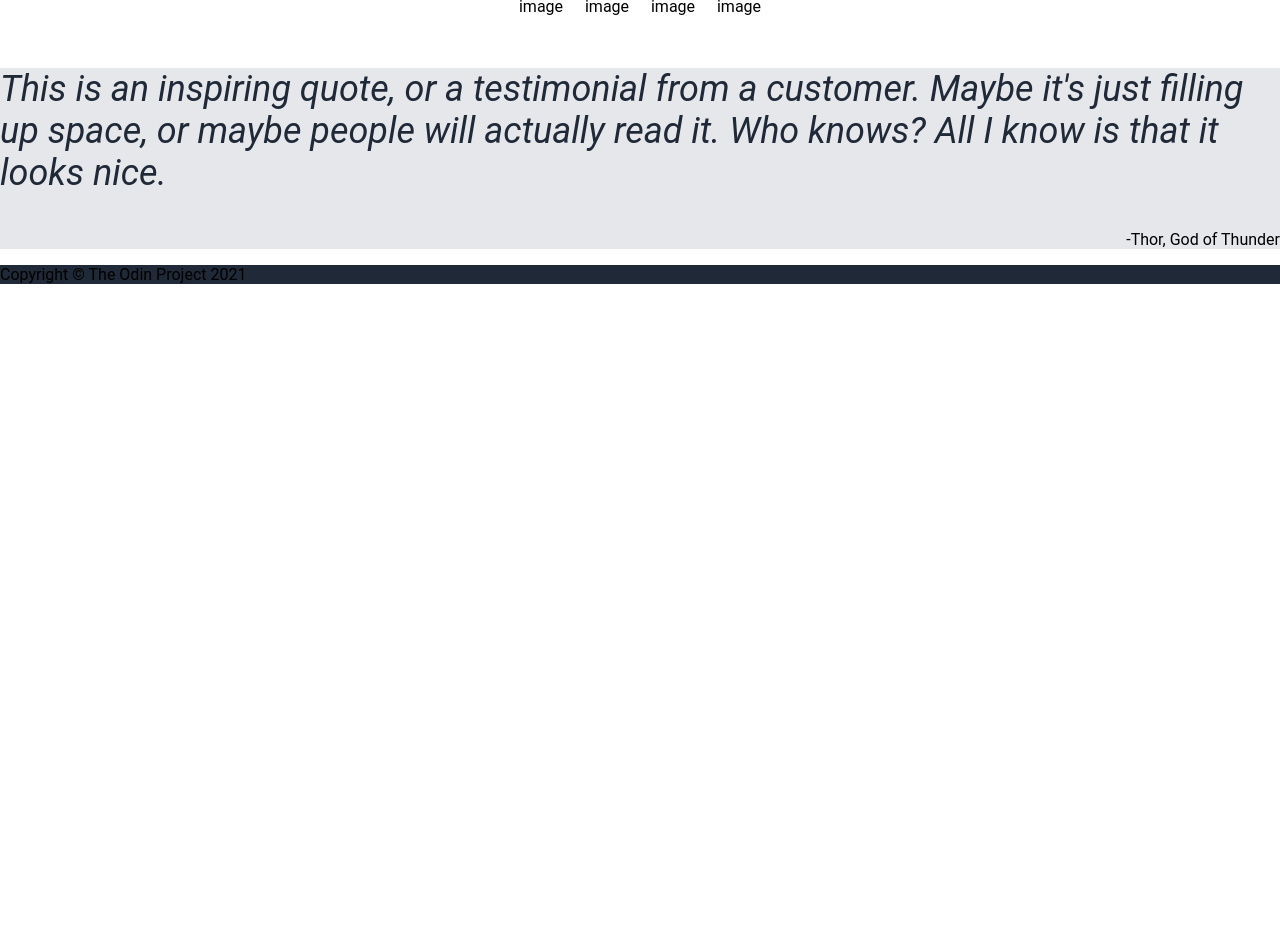
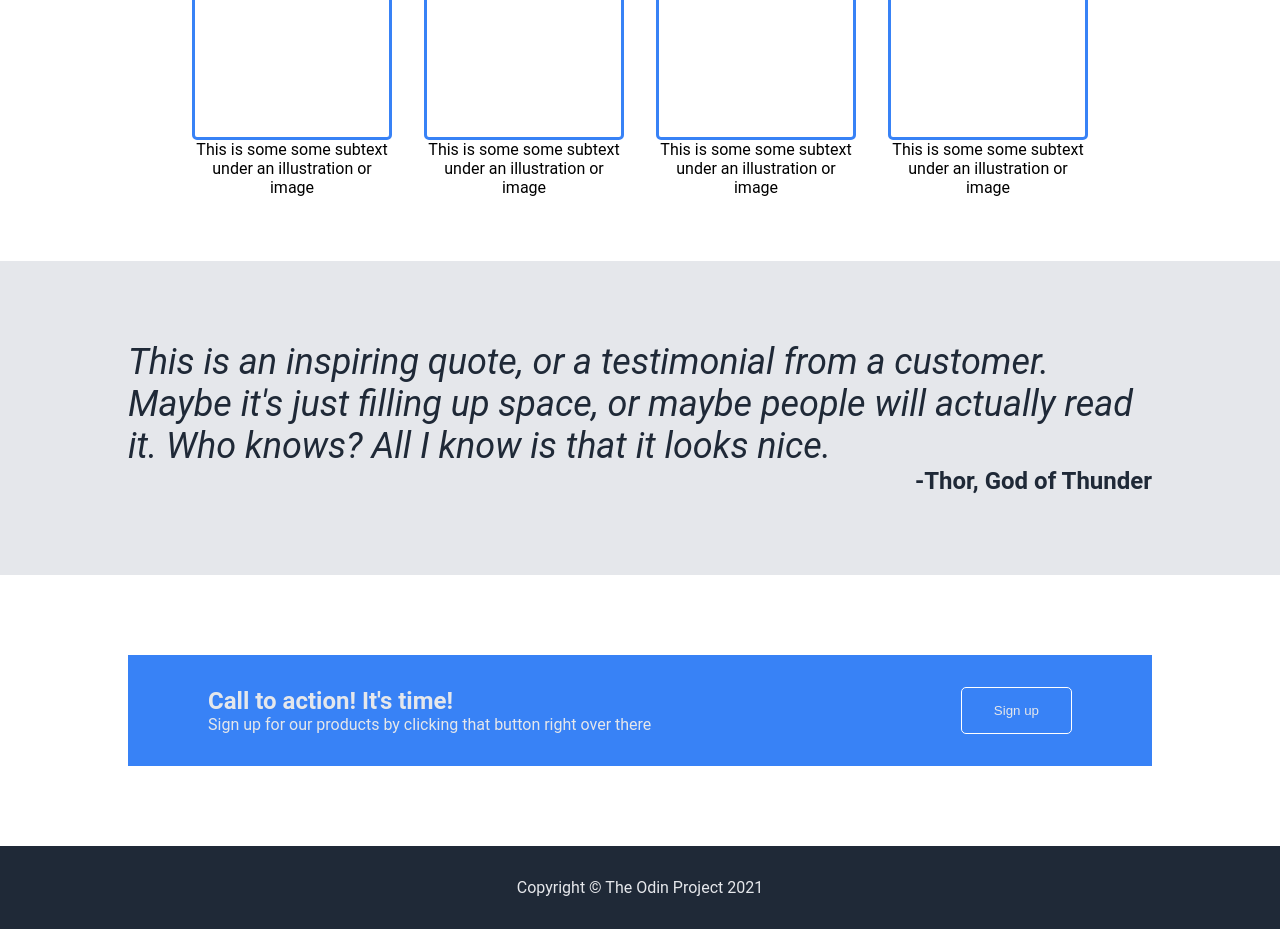
Before and after one commit to cmiesse/foundations-landing-page, a plain HTML site: page index.html in a window 1280 px wide. Shown: the part 595-1524 px from the top of the page. Before the commit the page ends 895 px from the top, so only its background shows below. Drawn offline with Linux system fonts and the light colour scheme.

Commit message:
Finish project

```diff
--- a/index.html
+++ b/index.html
@@ -9,57 +9,79 @@
 </head>
 <body>
     <header>
+        <div class="container">
             <div class="navigation">
                 <p class="headerLogo">Header Logo</p>
                 <nav>
                     <ul>
-                    <li class="header-link">header link one</li>
-                    <li class="header-link">header link two</li>
-                    <li class="header-link">header link three</li>
+                        <li ><a class="header-link" href="#info">header link one</a></li>
+                        <li ><a href="#quote" class="header-link">header link one</a></li>
+                        <li ><a href="#cta" class="header-link">header link one</a></li>
                     </ul>
                 </nav>
             </div>
 
-        <div>
+            <div class="headerSecondary">
                 <div>
                     <h2 class="heroMainText">This website is awesome</h2>
                     <p class="heroSecondaryText">This website has some subtext that goes here under the main title. It's a smaller font and the color is lower contrast.</p>
                     <button type="button" class="button">Sign up</button>
                 </div>
-            <div></div>
+                <div class="picturePlaceholder">
+                    <p class="heroSecondaryText">This is a placeholder for an image</p>
+                </div>
+            </div>
         </div>
 
     </header>
-    <section class="infos">
+    <section class="infos" id="info">
+        <div class="container">
             <h2 class="infos-title">Some random information</h2>
             <div class="info-container">
                 <div class="info">
                     <div class="blue-square"></div>
-                <p>This is some some subtext under an illustration or image</p>
+                    <p class="info-text">This is some some subtext under an illustration or image</p>
                 </div>
                 <div class="info">
                     <div class="blue-square"></div>
-                <p>This is some some subtext under an illustration or image</p>
+                    <p class="info-text">This is some some subtext under an illustration or image</p>
                 </div>
                 <div class="info">
                     <div class="blue-square"></div>
-                <p>This is some some subtext under an illustration or image</p>
+                    <p class="info-text">This is some some subtext under an illustration or image</p>
                 </div>
                 <div class="info">
                     <div class="blue-square"></div>
-                <p>This is some some subtext under an illustration or image</p>
+                    <p class="info-text">This is some some subtext under an illustration or image</p>
+                </div>
             </div>
         </div>
     </section>
-    <section class="quote">
+    <section class="quote" id="quote">
+        <div class="container">
             <p class="quote-text">
                 This is an inspiring quote, or a testimonial from a customer. Maybe it's just filling up space, or maybe people will actually read it. Who knows? All I know is that it looks nice.
             </p>
             <p class="quote-author">-Thor, God of Thunder</p>
+        </div>
     </section>
-    <section class="cta">
-
+    <section class="cta" id="qta">
+        <div class="container">
+            <div class="ctaContainer">
+                <div class="ctaFlex">
+                    <div>
+                        <h2>Call to action! It's time!</h2>
+                        <p>Sign up for our products by clicking that button right over there</p>
+                    </div>
+                    <button type="button" class="button button-border-white">Sign up</button>
+                </div>
+            </div>
+        </div>
     </section>
-    <footer><p>Copyright &copy; The Odin Project 2021</p></footer>
+    <footer>
+        <div class="container">
+            <p>Copyright &copy; The Odin Project 2021</p>
+        </div>
+    </footer>
 </body>
 </html>
--- a/styles.css
+++ b/styles.css
@@ -1,6 +1,11 @@
 :root{
     --dark-bg-color: #1F2937;
     --quote-bg-color: #E5E7EB;
+}
+
+*{
+    margin:0;
+    padding: 0;
 }
 
 html{
@@ -9,8 +14,11 @@ html{
 
 body{
     font-family: roboto;
-    margin:0;
-    padding: 0;
+}
+
+.container{
+    max-width: 80vw;
+    margin: 0 auto;
 }
 
 header{
@@ -18,6 +26,7 @@ header{
 }
 
 .navigation{
+    padding-top: 2rem;
     display: flex;
     flex-direction: row;
     justify-content: space-between;
@@ -33,12 +42,22 @@ nav > ul {
     flex-direction: row;
     justify-content: space-between;
     gap: 1rem;
+    margin: 0;
+    padding : 0;
 }
 
 nav > ul > li {
     list-style: none;
     font-size: 18px;
     color: #E5E7EB;
+}
+
+.header-link{
+    text-decoration: none;
+}
+
+.header-link:hover{
+    text-decoration: underline;
 }
 
 .heroMainText{
@@ -52,37 +71,64 @@ nav > ul > li {
     color: #E5E7EB;
 }
 
+.headerSecondary{
+    margin-top: 5rem;
+    gap:3rem;
+    display: flex;
+    flex-direction: row;
+    justify-content: space-between;
+    padding-bottom: 2rem;
+}
+
+.picturePlaceholder{
+    background-color: gray;
+    width: 100%;
+    aspect-ratio: 2/1;
+    min-width: 300px;
+    max-width: 600px;
+    display: grid;
+    place-items: center;
+}
+
 .infos{
-    margin: 0 auto;
-    text-align: center;
+    padding-block: 2rem;;
 }
 .infos-title{
     font-size:36px;
     font-weight: extra-bold;
-    color: #1F2937
+    color: #1F2937;
+    text-align: center;
 }
 
 .info-container{
     display: flex;
     flex-direction: row;
     justify-content: center;
-    gap: 1rem;
+    gap: 2rem;
+    padding-block: 2rem;
 }
 
 
 .info{
     display: flex;
     flex-direction: column;
-    width: 50px;
+    flex-basis: 1;
+    max-width: 200px;
+}
+
+.info-text{
+    text-align: center;
 }
 
 .blue-square{
-    height: 50px;;
-    width: 50px;
-    border: 1px solid #3882F6;
+    height: 100%;;
+    aspect-ratio: 1/1;;
+    border: 3px solid #3882F6;
+    border-radius: 5px;
 }
 
 .quote{
+    padding-block: 5rem;
     background-color: #E5E7EB;
 
 }
@@ -96,14 +142,43 @@ nav > ul > li {
 
 .quote-author{
     text-align: right;
+    font-size:24px;
+    font-weight: bolder;
+    color: #1F2937;
+}
+
+.cta{
+    padding-block: 5rem;
+}
+
+.ctaContainer{
+    color: #E5E7EB;
+    padding: 2rem 5rem;
+    background-color: #3882F6;
+}
+
+.ctaFlex{
+    display: flex;
+    flex-direction: row;
+    justify-content: space-between;
 }
 
 footer{
     background-color: var(--dark-bg-color);
+    color: #E5E7EB;
+    text-align: center;
+    padding-block: 2rem;;
 }
 
 .button{
    background-color: #3882F6;
    border-radius: 5px;
    border:none;
+   color: #E5E7EB;
+   padding: 0.25rem 2rem;
+   cursor: pointer;
 }
+
+.button-border-white{
+    border: 1px solid white!important;
+}
```
Lines whose indentation alone changed are shown as unchanged.
